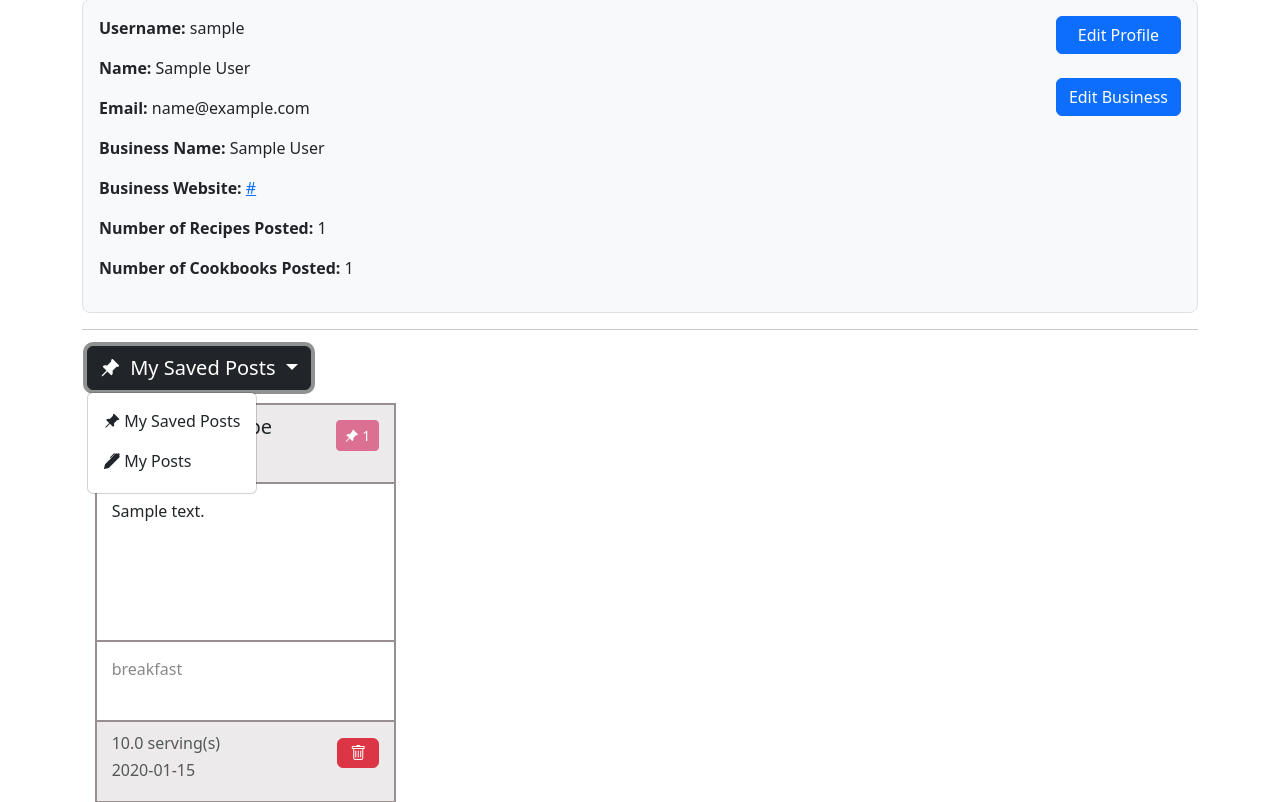
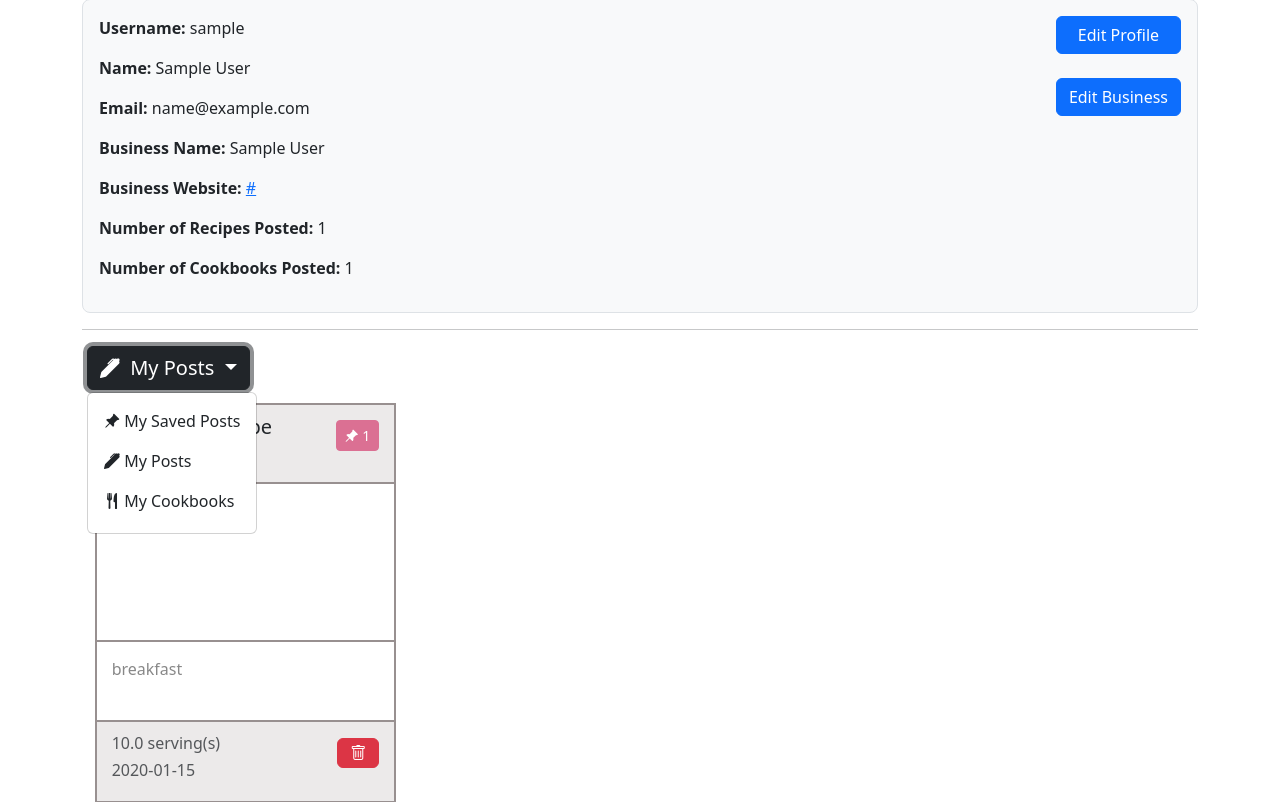
Before and after one commit to a2saur/recipe-app, a Flask app: page /user/profile in a window 1280 px wide, after a click on "My Posts". Shown: the part 153-955 px from the top of the page. Run offline with Flask 3, Linux system fonts and the light colour scheme; a user stored in the database is signed in; data comes from the database, SQL or seed files in the repository; tables that the repository leaves empty hold one stand-in row (values such as "Sample post"); some libraries are stand-ins or nearby versions.

Commit message:
added user cookbook to their profile

```diff
--- a/app/user/templates/profile.html
+++ b/app/user/templates/profile.html
@@ -59,13 +59,16 @@
                     <i style="margin-right:5px" class ="bi bi-fork-knife"></i>View Recipes
                 {% elif view == 'saved' %}
                     <i style="margin-right:5px" class ="bi bi-pin-angle-fill"></i> My Saved Posts
-                {% else %}
+                {% elif view == 'mine' %}
                     <i style="margin-right:5px" class="bi bi-pen-fill"></i> My Posts
                 {% endif %}
                 </a>
                 <ul class="dropdown-menu">
                     <li><a href="{{ url_for('user.display_profile', view='saved') }}"  class="bi bi-pin-angle-fill mt-1 mb-2 dropdown-item"> My Saved Posts</a></li>
                     <li><a href="{{ url_for('user.display_profile', view='mine') }}" class="bi bi-pen-fill mt-1 mb-2 dropdown-item"> My Posts</a></li>
+                    {% if current_user.is_certified %}
+                        <li><a href="{{ url_for('user.display_profile', view='cookbook') }}" class="bi bi-fork-knife mt-1 mb-2 dropdown-item"> My Cookbooks</a></li>
+                    {% endif %}
                 </ul>
             </div>
         {% else %}
@@ -77,10 +80,19 @@
             </div>
         {% endif %}
     </div>
-    <div class="recipe-card-collection">
-        {% for recipe in recipes %}
-            <div class="recipe-card">{% include '_recipe.html' %} </div>
-        {% endfor %}
+        {% if view == 'cookbook' %}
+        <div class = "mt-4 ">
+            {% for cookbook in cookbooks %}
+                <div class = "cookbook mt-4"> {% include '_cookbook.html' %}</div>
+            {% endfor %}
+         </div>
+        {% else %}
+            <div class="recipe-card-collection">
+                {% for recipe in recipes %}
+                    <div class="recipe-card">{% include '_recipe.html' %} </div>
+                {% endfor %}
+            </div>
+        {% endif %}
     </div>
 
 {% endblock %}
--- a/app/user/user_routes.py
+++ b/app/user/user_routes.py
@@ -16,12 +16,16 @@ from app.user import user_blueprint as bp_user
 @bp_user.route('/user/profile', methods=['GET','POST'])
 @login_required
 def display_profile():
-    view = request.args.get('view', 'saved')
+    recipes=0
+    cookbooks=0
+    view = request.args.get('view', default = 'mine')
     if view =='mine':
         recipes = current_user.get_user_recipes()
+    elif view == 'cookbook':
+        cookbooks = current_user.get_user_cookbooks()
     else:
         recipes = current_user.get_saved()
-    return render_template('profile.html', title="User Profile", user=current_user, recipes=recipes, view=view, read_only=False)
+    return render_template('profile.html', title="User Profile", user=current_user, recipes=recipes, cookbooks=cookbooks, view=view, read_only=False)
 
 @bp_user.route('/user/<user_id>/viewprofile', methods = ['GET'])
 @login_required
```
